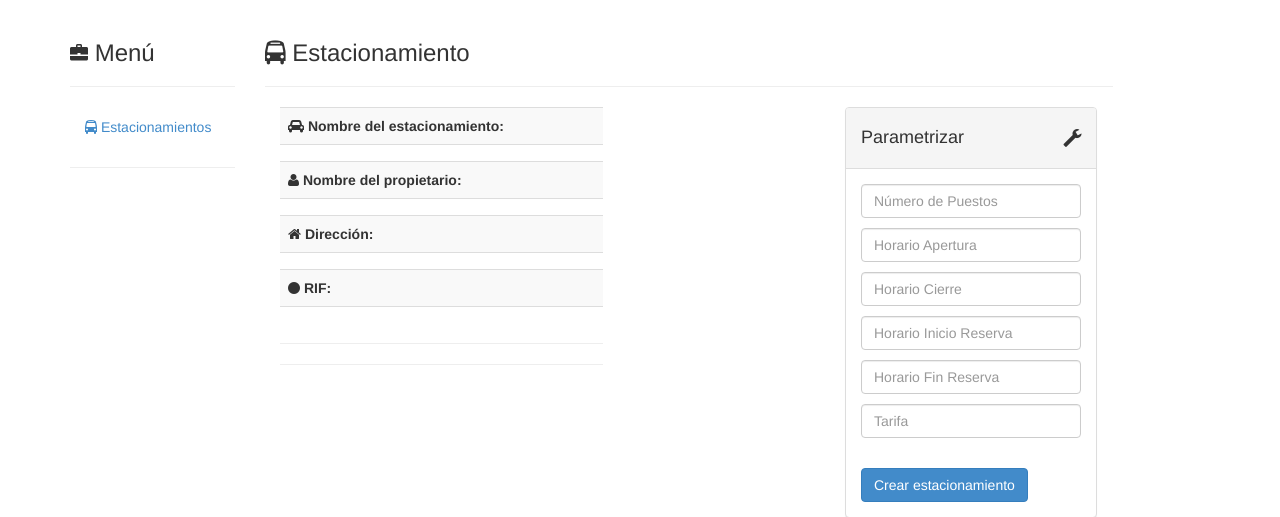
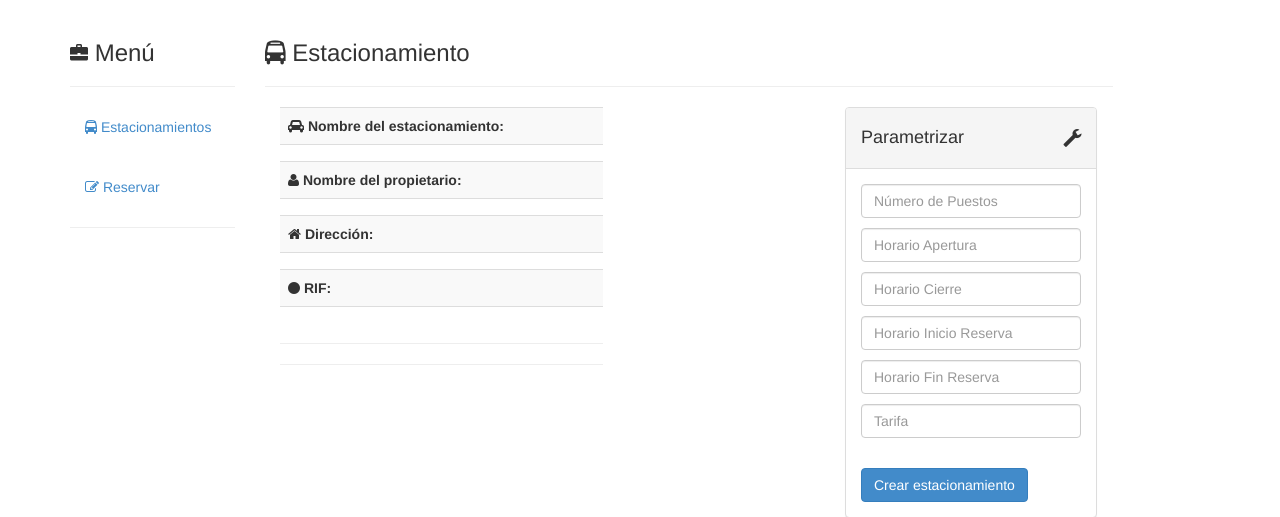
Before and after one commit to Sealos/SAGE, a Django app: template src/SAGE/templates/estacionamiento.html in a window 1280 px wide. Shown: the part 51-568 px from the top of the page. Run offline with Django 3.2, Linux system fonts and the light colour scheme; the template is opened without the code that fills it: values that come from a table or form of the project are taken from there, others are empty; some libraries are stand-ins or nearby versions.

Commit message:
Link de reservar en la vista de parametrizar

```diff
--- a/src/SAGE/templates/estacionamiento.html
+++ b/src/SAGE/templates/estacionamiento.html
@@ -50,6 +50,17 @@
               <a href="..">
                 <i class="fa fa-bus"></i>
                 Estacionamientos
+              </a>
+            </li>
+          </ul>
+
+          <br>
+
+          <ul class="nav nav-stacked">
+            <li>
+              <a href="./reserva">
+                <i class="fa fa-pencil-square-o"></i>
+                Reservar
               </a>
             </li>
           </ul>
--- a/src/SAGE/templates/estacionamientoReserva.html
+++ b/src/SAGE/templates/estacionamientoReserva.html
@@ -171,7 +171,7 @@
 
 
 
-              <form action="." method="post" class="form form-vertical">
+              <form action="./reserva" method="post" class="form form-vertical">
               {% csrf_token %}
               {% for field in form %}
                 <div class="control-group">
```
